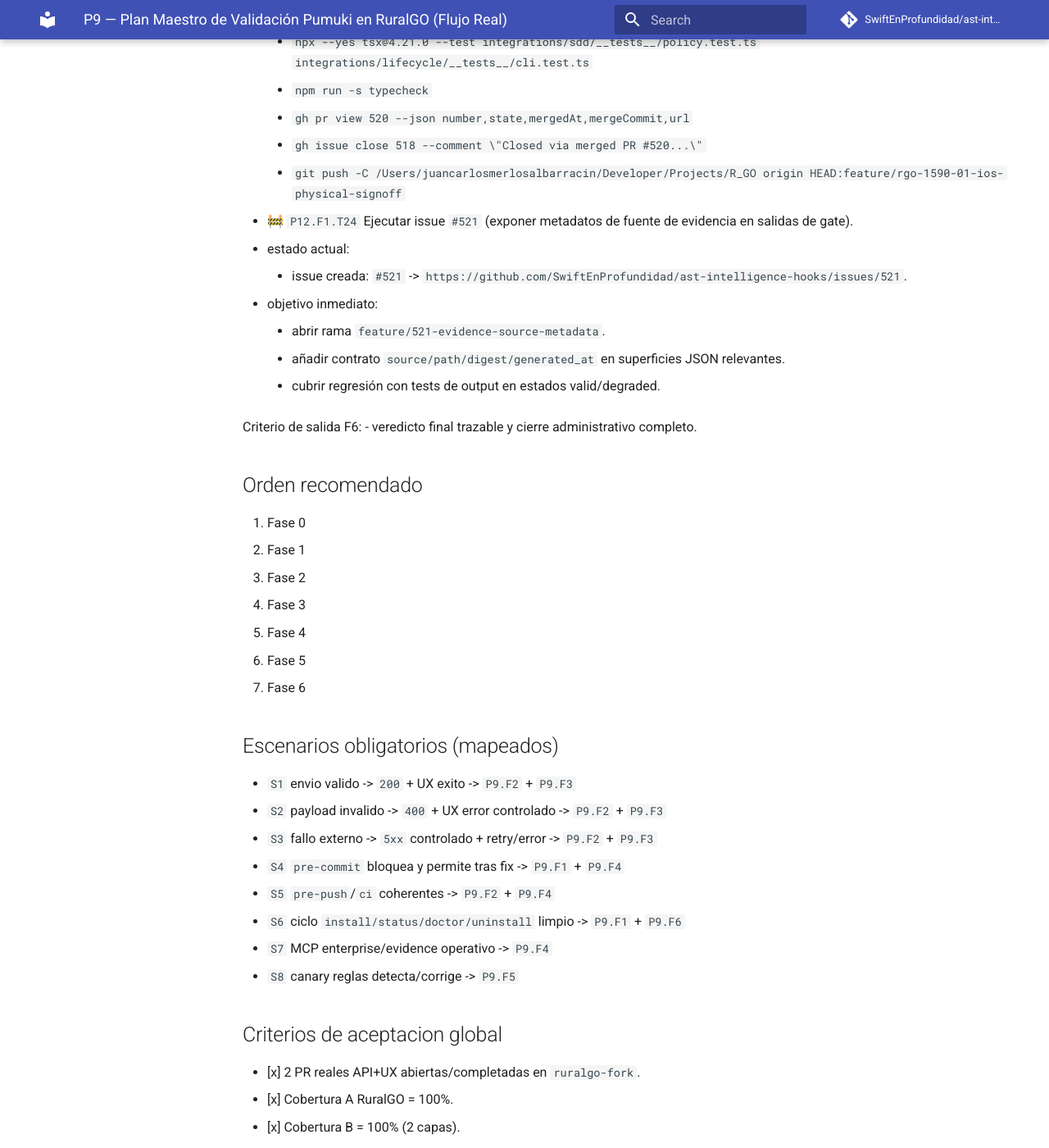
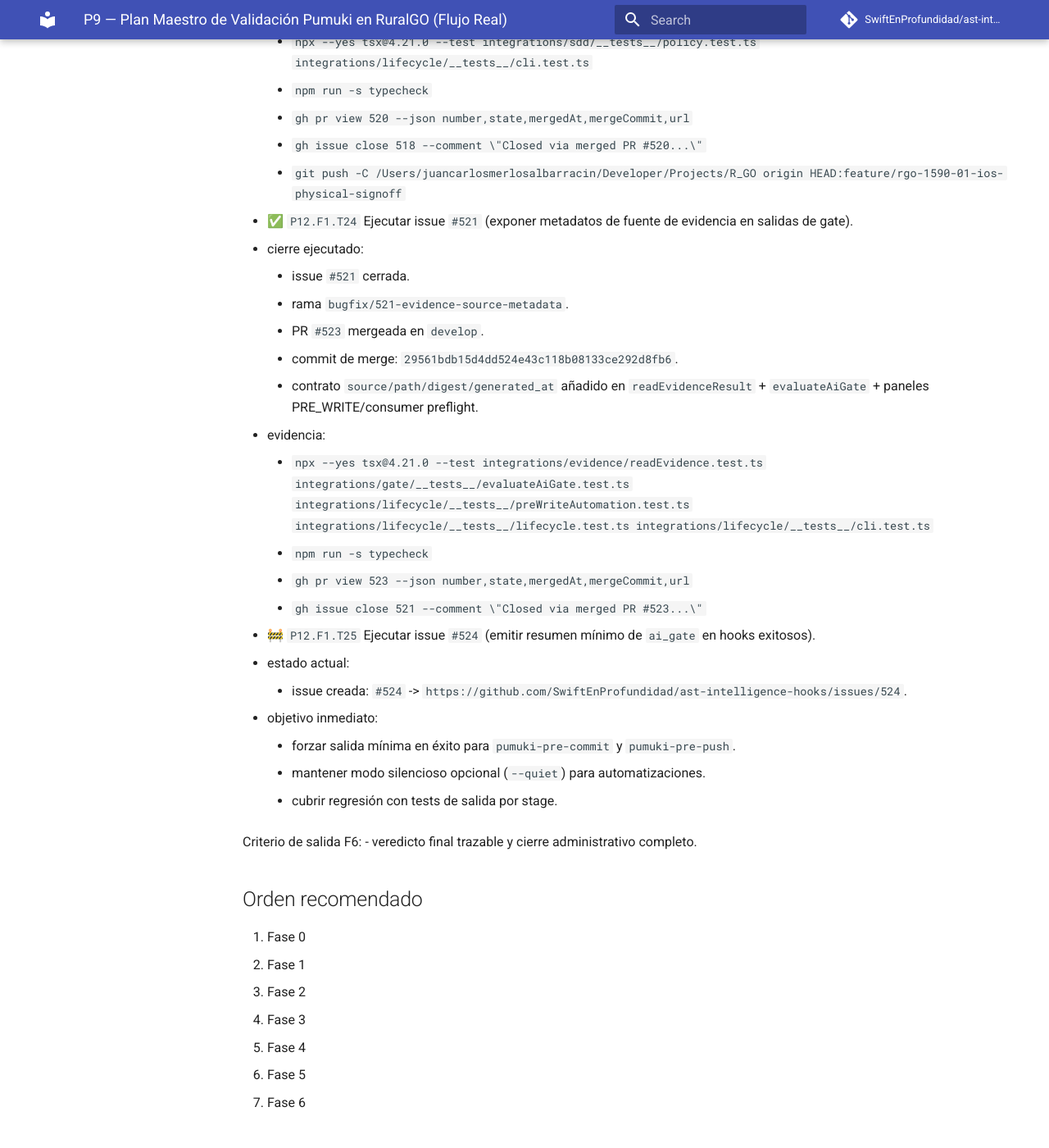
Before and after one commit to SwiftEnProfundidad/ast-intelligence-hooks, an MkDocs documentation site: the page built from docs/seguimiento-completo-validacion-ruralgo-03-03-2026.md, in a window 1280 px wide and 1400 px high, scrolled down 37195 px. Shown: the whole window at 82% size. Built offline with MkDocs 1.6.1 and Material for MkDocs 9.7.7, drawn with Linux system fonts in a browser that asks for light colours; comment, search, counter and statistics services are not loaded.

Commit message:
docs(tracking): close T24 and activate T25

```diff
--- a/docs/seguimiento-completo-validacion-ruralgo-03-03-2026.md
+++ b/docs/seguimiento-completo-validacion-ruralgo-03-03-2026.md
@@ -1042,13 +1042,25 @@ Criterio de salida F5:
     - `gh pr view 520 --json number,state,mergedAt,mergeCommit,url`
     - `gh issue close 518 --comment \"Closed via merged PR #520...\"`
     - `git push -C /Users/juancarlosmerlosalbarracin/Developer/Projects/R_GO origin HEAD:feature/rgo-1590-01-ios-physical-signoff`
-- 🚧 `P12.F1.T24` Ejecutar issue `#521` (exponer metadatos de fuente de evidencia en salidas de gate).
+- ✅ `P12.F1.T24` Ejecutar issue `#521` (exponer metadatos de fuente de evidencia en salidas de gate).
+  - cierre ejecutado:
+    - issue `#521` cerrada.
+    - rama `bugfix/521-evidence-source-metadata`.
+    - PR `#523` mergeada en `develop`.
+    - commit de merge: `29561bdb15d4dd524e43c118b08133ce292d8fb6`.
+    - contrato `source/path/digest/generated_at` añadido en `readEvidenceResult` + `evaluateAiGate` + paneles PRE_WRITE/consumer preflight.
+  - evidencia:
+    - `npx --yes tsx@4.21.0 --test integrations/evidence/readEvidence.test.ts integrations/gate/__tests__/evaluateAiGate.test.ts integrations/lifecycle/__tests__/preWriteAutomation.test.ts integrations/lifecycle/__tests__/lifecycle.test.ts integrations/lifecycle/__tests__/cli.test.ts`
+    - `npm run -s typecheck`
+    - `gh pr view 523 --json number,state,mergedAt,mergeCommit,url`
+    - `gh issue close 521 --comment \"Closed via merged PR #523...\"`
+- 🚧 `P12.F1.T25` Ejecutar issue `#524` (emitir resumen mínimo de `ai_gate` en hooks exitosos).
   - estado actual:
-    - issue creada: `#521` -> `https://github.com/SwiftEnProfundidad/ast-intelligence-hooks/issues/521`.
+    - issue creada: `#524` -> `https://github.com/SwiftEnProfundidad/ast-intelligence-hooks/issues/524`.
   - objetivo inmediato:
-    - abrir rama `feature/521-evidence-source-metadata`.
-    - añadir contrato `source/path/digest/generated_at` en superficies JSON relevantes.
-    - cubrir regresión con tests de output en estados valid/degraded.
+    - forzar salida mínima en éxito para `pumuki-pre-commit` y `pumuki-pre-push`.
+    - mantener modo silencioso opcional (`--quiet`) para automatizaciones.
+    - cubrir regresión con tests de salida por stage.
 
 Criterio de salida F6:
 - veredicto final trazable y cierre administrativo completo.
```
Also changed, not shown: docs/registro-maestro-de-seguimiento.md (+1 -1 lines).
